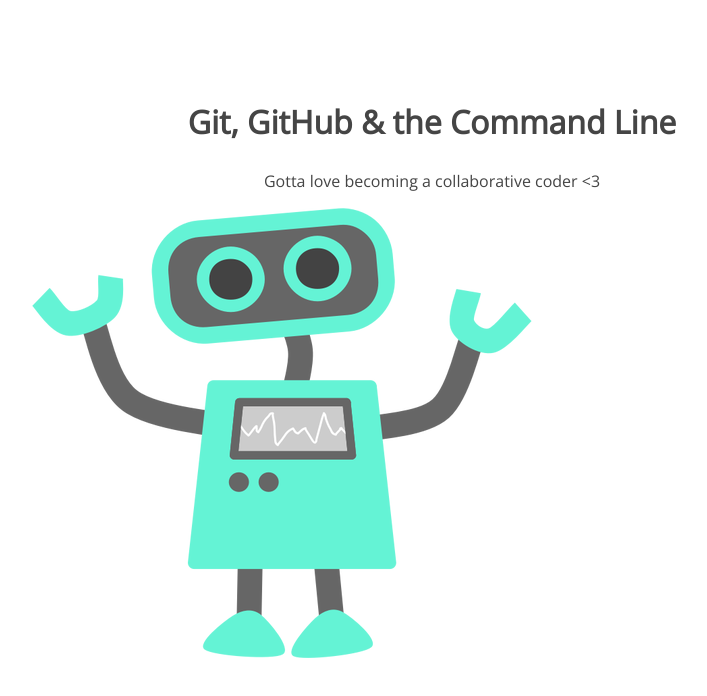
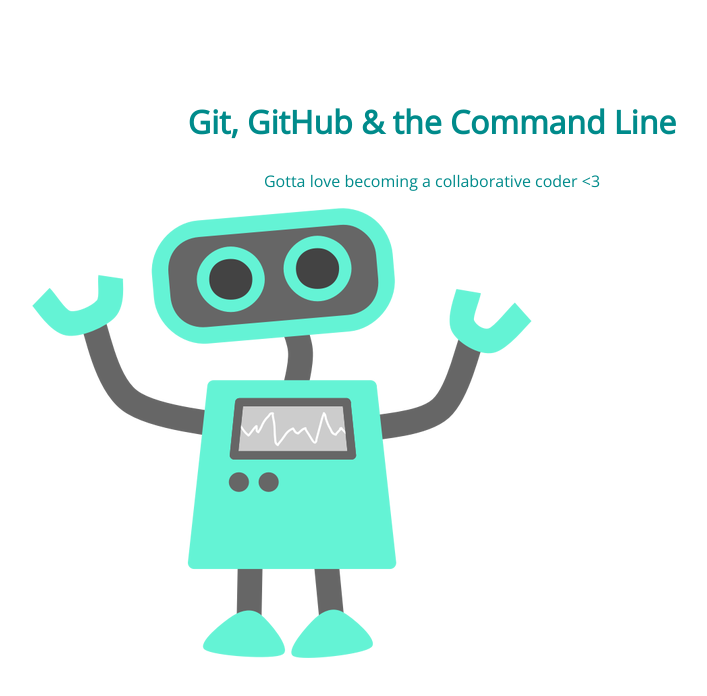
Before and after one commit to KWestfall/105-project, a plain HTML site: page index.html in a window 1280 px wide. Shown: the whole page, without its empty margins (208-915 px from the left). Drawn offline with nearby package versions, Linux system fonts and the light colour scheme.

Commit message:
changed font color

```diff
--- a/css/style.css
+++ b/css/style.css
@@ -5,7 +5,7 @@
 section h1,
 section p {
 	text-align: center;
-	color: #454545;
+	color: #008B8B;
 }
 section h1 {
 	font: 32px 'Open Sans';
```
